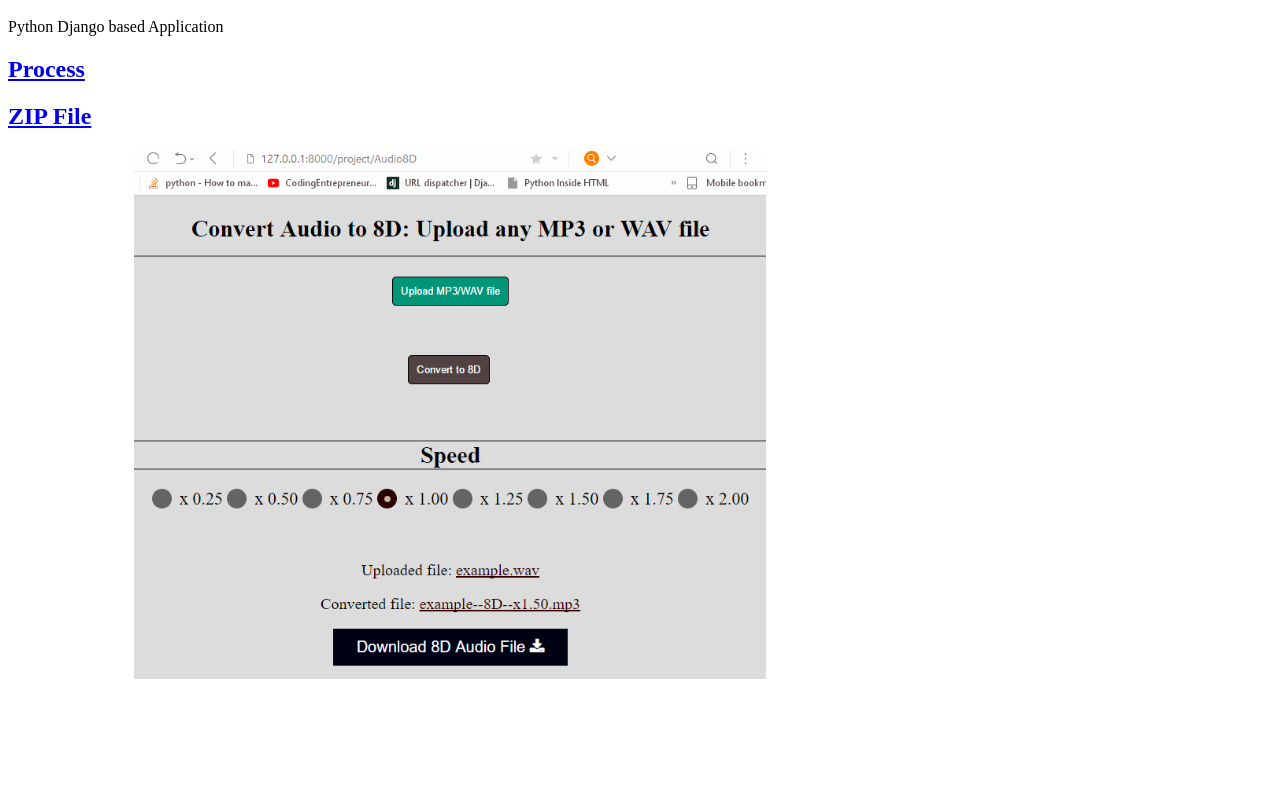
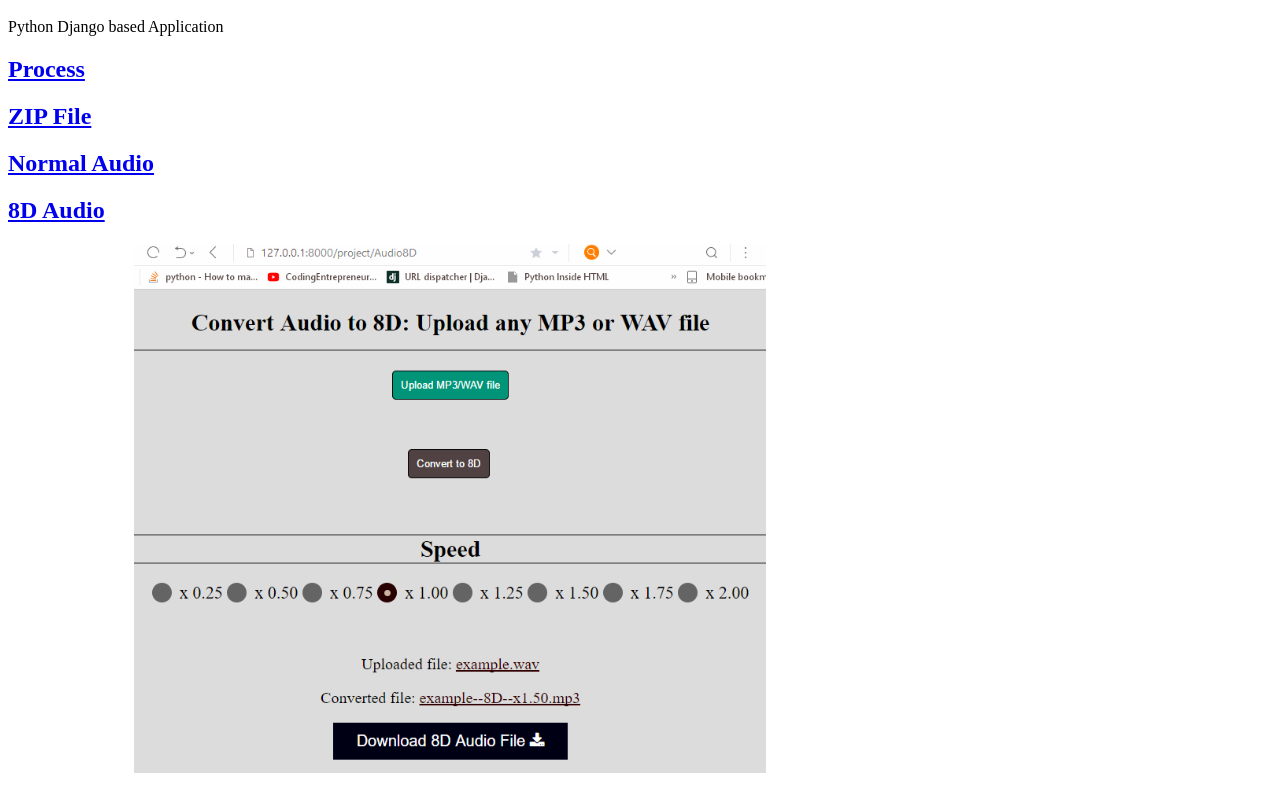
Before and after one commit to Shaikh-Abrar-Kabir/Audio_8D_web, a plain HTML site: page index.html in a window 1280 px wide. Shown: the part 100-912 px from the top of the page. Drawn offline with Linux system fonts and the light colour scheme.

Commit message:
Update index.html

```diff
--- a/index.html
+++ b/index.html
@@ -31,6 +31,7 @@ Python Django based Application
 
 <h2><a href = "https://drive.google.com/open?id=1RVLob7iBU-oh_p0HynXLOzbPDad8YcQ9" target="_blank" >ZIP File </a></h2>
 
-
+<h2><a href="example.wav" target="_blank"> Normal Audio </a></h2>
+<h2><a href="example--8D--x1.50.mp3" target="_blank"> 8D Audio </a></h2>
 
 <img src="8D2_web.png" style="padding-bottom:10%;width:50%;object-fit:contain;pointer-events:none;padding-left:10%"/>
```
